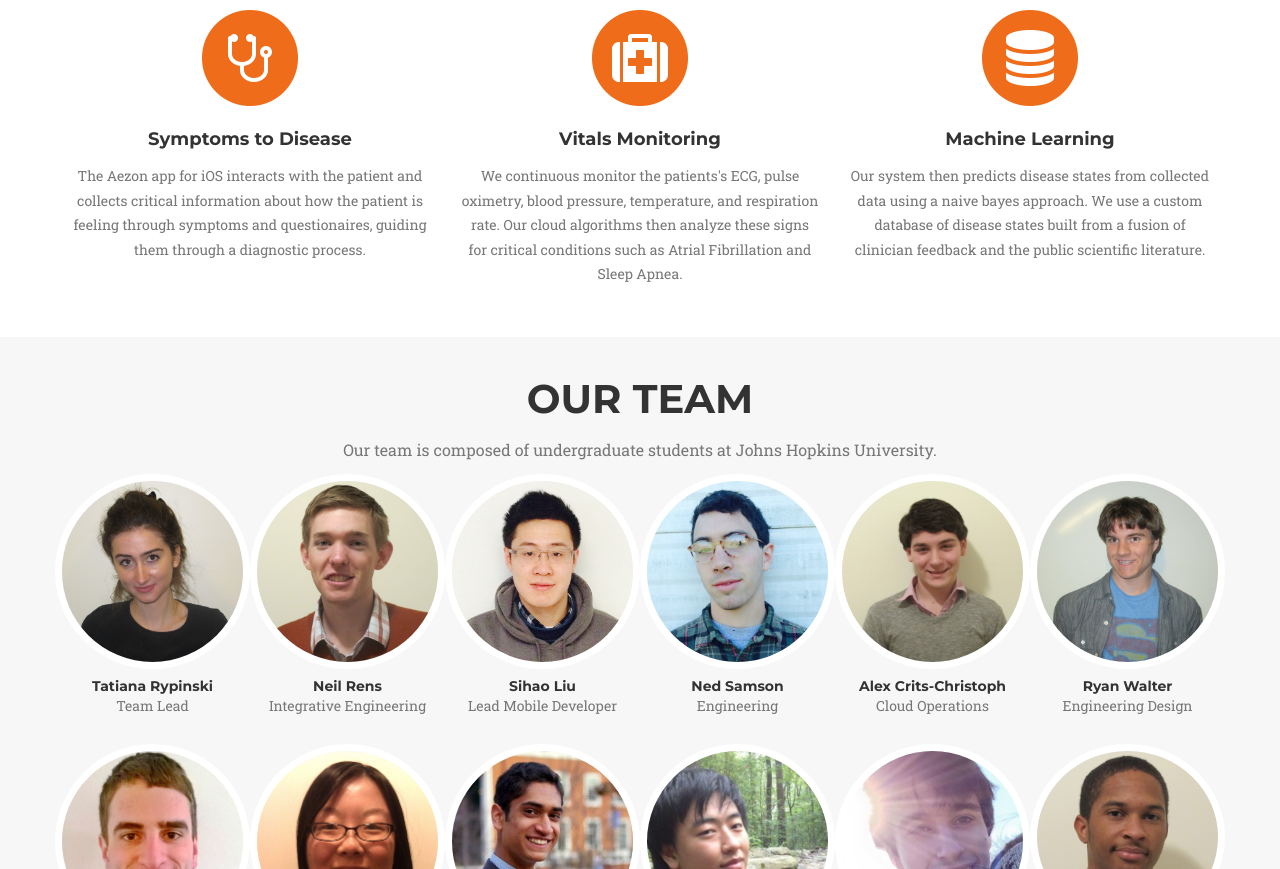
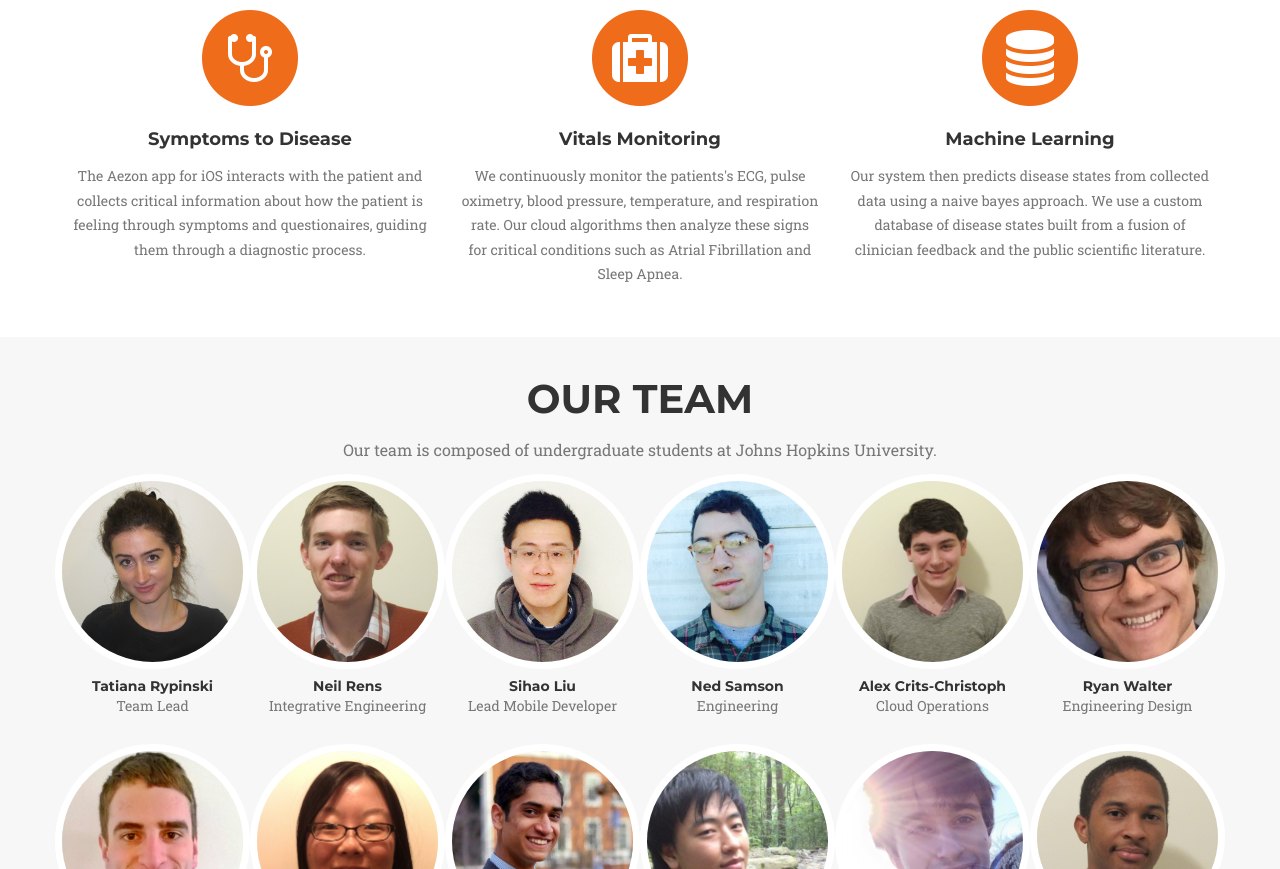
Before and after one commit to alexcritschristoph/AezonWeb, a plain HTML site: page index.html in a window 1280 px wide. Shown: the part 1602-2471 px from the top of the page. Drawn offline with nearby package versions, Linux system fonts and the light colour scheme; a web font is replaced by a local one.

Commit message:
minor updates.

```diff
--- a/index.html
+++ b/index.html
@@ -120,7 +120,7 @@
 
                     <div class="row">
                         <div class="col-md-4  col-md-offset-1">
-                        <img src="./img/microscope.JPG" class="img-responsive img-thumbnail"/>
+                        <img srcc="./img/microscope.JPG" class="img-responsive img-thumbnail"/>
                         </div>
                         <div class="col-md-6 ">
                         <p class="text-muted" style="font-size:1.35em;text-align:left;">Founded in 2012, Aezon is a diverse team of student undergraduates at the Johns Hopkins University that was selected as one of 10 finalists in the $10 million Qualcomm Tricorder X-Prize, a competition to built a medical system capable of diagnosing a user of 15 critical diseases and conditions. We draw on diverse talent in Biomedical Engineering, Computer Science, and the life sciences in order to create an innovative medical experience and point-of-care system. Over three years, our research and development was focused on DNA and protein detection methods, microscopy, epidemiological data collection, machine learning, ECG analysis, and user-integrative design.</p>
@@ -155,7 +155,7 @@
                         <i class="fa fa-medkit fa-stack-1x fa-inverse"></i>
                     </span>
                     <h4 class="service-heading">Vitals Monitoring</h4>
-                    <p class="text-muted">We continuous monitor the patients's ECG, pulse oximetry, blood pressure, temperature, and respiration rate. Our cloud algorithms then analyze these signs for critical conditions such as Atrial Fibrillation and Sleep Apnea.</p>
+                    <p class="text-muted">We continuously monitor the patients's ECG, pulse oximetry, blood pressure, temperature, and respiration rate. Our cloud algorithms then analyze these signs for critical conditions such as Atrial Fibrillation and Sleep Apnea.</p>
                 </div>
                 <div class="col-md-4">
                     <span class="fa-stack fa-4x">
@@ -223,7 +223,7 @@
                 </div>
                 <div class="col-sm-2">
                     <div class="team-member">
-                        <img src="img/team/mem8.JPG" class="img-responsive img-circle" alt="">
+                        <img src="img/team/mem8.png" class="img-responsive img-circle" alt="">
                         <h4>Ryan Walter</h4>
                         <p class="text-muted">Engineering Design</p>
                     </div>
```
Also changed, not shown: img/team/mem8.JPG (deleted), img/team/mem8.png (added).
